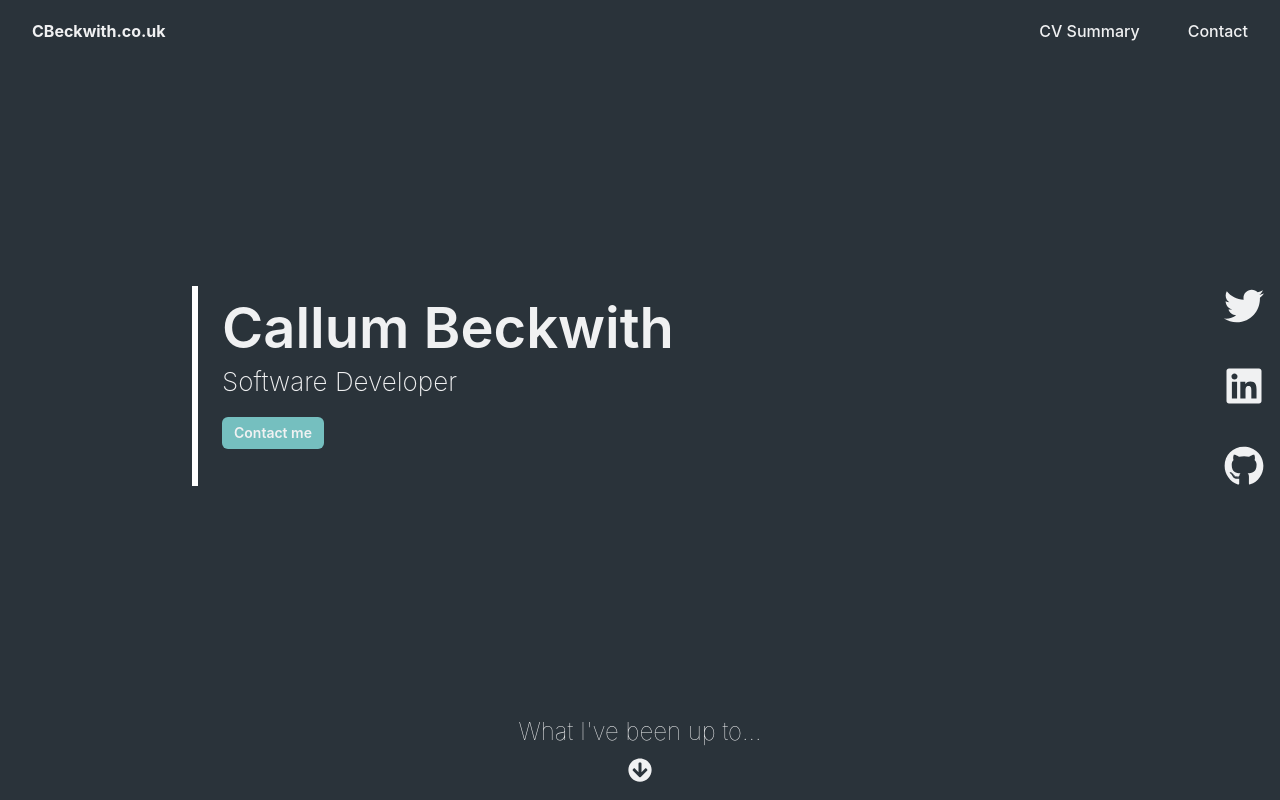
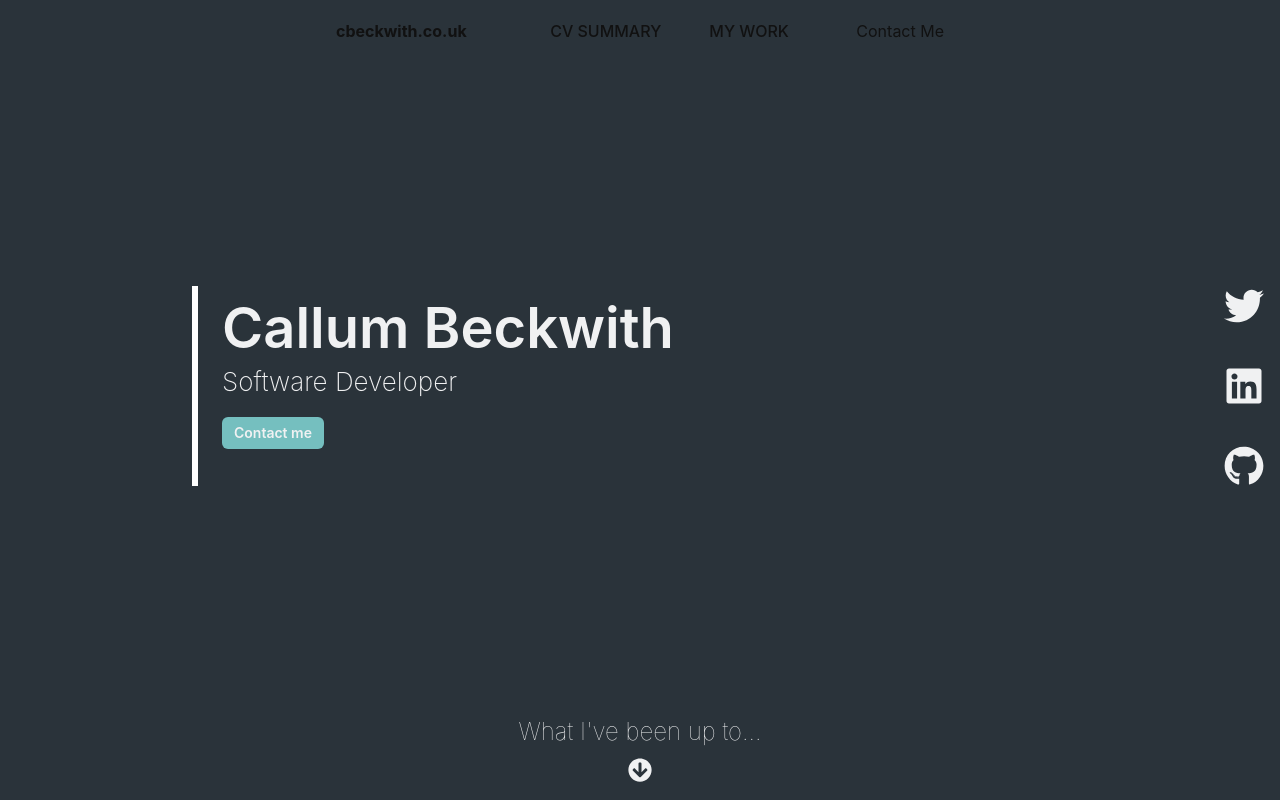
Before and after one commit to 123callumb/callum-beckwith-portfolio, a Next.js app: page / in a window 1280 px wide. Shown: the top 800 px of the page. Built offline with nearby package versions, Linux system fonts and the light colour scheme.

Commit message:
publish branch

```diff
--- a/components/shared/Header.tsx
+++ b/components/shared/Header.tsx
@@ -1,17 +1,17 @@
 import { HamburgerIcon } from "@chakra-ui/icons";
-import { Box, Center, Divider, Flex, IconButton, Menu, MenuButton, MenuList, Spacer, Stack, Text, VStack } from "@chakra-ui/react"
+import { Box, Center, Container, Divider, Flex, IconButton, Menu, MenuButton, MenuList, Spacer, Stack, Text, VStack } from "@chakra-ui/react"
 import NextLink from 'next/link';
 import ColourPaletteEnum from "../../lib/enums/ColourPaletteEnum";
 import { ExternalLinkEnum, InternalLinkEnum } from "../../lib/enums/LinkEnum";
 import ResourceHelper from "../../lib/helpers/ResourceHelper";
 
 export default function Header({ breadcrumb }: { breadcrumb?: string }) {
-    return <Box w="100%" color="whiteShade" py={{ md: "4", base: '2' }} px={{ md: "8", base: "2" }} pl="4">
+    return <Container maxW="2xl" color="blackShade" py={{ md: "4", base: '2' }} px={{ md: "8", base: "2" }} pl="4">
         <Flex flexDir={{ md: 'row' }}>
             <Center>
                 <Flex fontWeight="700" style={{ wordSpacing: '10px' }} d="flex">
                     <NextLink href={ResourceHelper.CreateInternalURL(InternalLinkEnum.Home)}>
-                        <Text className="linkAnimation">CBeckwith.co.uk</Text>
+                        <Text className="linkAnimation">cbeckwith.co.uk</Text>
                     </NextLink>
                     <Center>
                         <Text ml="4">{breadcrumb && ` / ${breadcrumb}`}</Text>
@@ -22,10 +22,10 @@ export default function Header({ breadcrumb }: { breadcrumb?: string }) {
             <Center>
                 <Stack direction={{ md: 'row' }} spacing={12} d={{ base: 'none', md: 'flex' }}>
                     <NextLink href={ResourceHelper.CreateInternalURL(InternalLinkEnum.CVSummary)}>
-                        <Text fontWeight="500" className="linkAnimation">CV Summary</Text>
+                        <Text fontWeight="500" className="linkAnimation">CV SUMMARY</Text>
                     </NextLink>
                     <NextLink href={ResourceHelper.CreateInternalURL(InternalLinkEnum.Contact)}>
-                        <Text fontWeight="500" className="linkAnimation">Contact</Text>
+                        <Text fontWeight="500" className="linkAnimation">MY WORK</Text>
                     </NextLink>
                 </Stack>
                 <Menu id="mobile-menu">
@@ -65,6 +65,10 @@ export default function Header({ breadcrumb }: { breadcrumb?: string }) {
                     </MenuList>
                 </Menu>
             </Center>
+            <Spacer />
+            <Center>
+                Contact Me
+            </Center>
         </Flex>
-    </Box>
+    </Container>
 }
--- a/components/theme/foundations/Colours.ts
+++ b/components/theme/foundations/Colours.ts
@@ -7,6 +7,7 @@ const colours: Colors = {
     blueShade0: '#589EA6',
     cyanShade1: '#75BFBF',
     whiteShade: '#F0F1F2',
+	blackShade: '#111111',
     transparent: {
         500:'transparent'
     },
```
